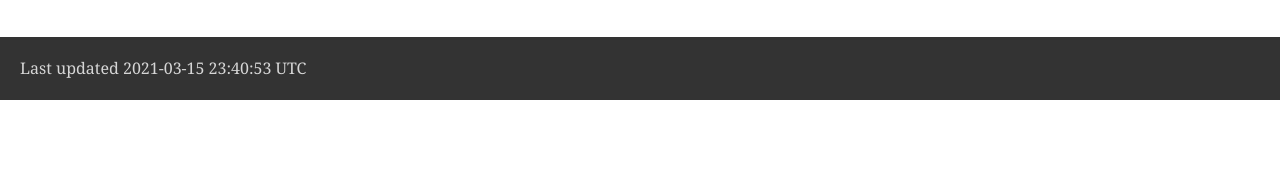
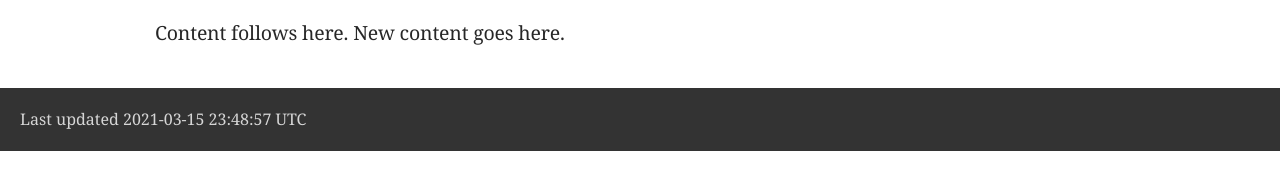
Before and after one commit to uniqueck/github-actions-java-maven-test, a plain HTML site: page index.html in a window 1280 px wide. Shown: the part 124-314 px from the top of the page. Drawn offline with nearby package versions, Linux system fonts and the light colour scheme; a web font is replaced by a local one.

Commit message:
Deploying to gh-pages from @ uniqueck/github-actions-java-maven-test@81f32bcbde6249b4da239e1649e3f3b7b3f2bb9f 🚀

```diff
--- a/index.html
+++ b/index.html
@@ -446,11 +446,18 @@ body.book #toc,body.book #preamble,body.book h1.sect0,body.book .sect1>h2{page-b
 </div>
 </div>
 <div id="content">
-
+<div id="preamble">
+<div class="sectionbody">
+<div class="paragraph">
+<p>Content follows here.
+New content goes here.</p>
+</div>
+</div>
+</div>
 </div>
 <div id="footer">
 <div id="footer-text">
-Last updated 2021-03-15 23:40:53 UTC
+Last updated 2021-03-15 23:48:57 UTC
 </div>
 </div>
 </body>
```
